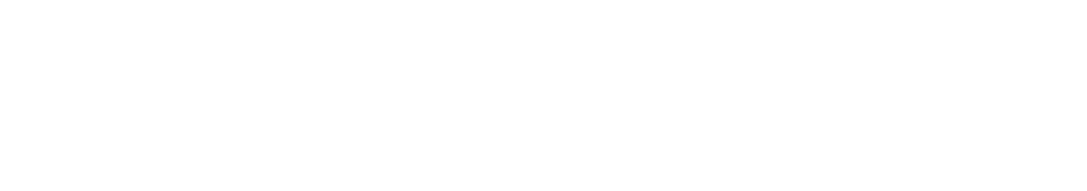
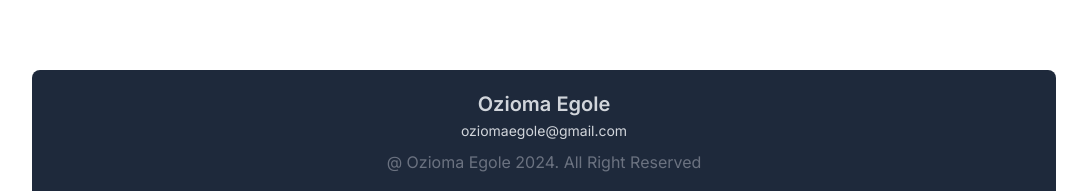
Before and after one commit to Ozioma45/React_Tailwind-Portfolio, a React (Vite) app: page / in a window 1280 px wide. Shown: the part 1810-2001 px from the top of the page, without its empty margins (96-1183 px from the left). Before the commit the page ends 1880 px from the top, so only its background shows below. Built offline with nearby package versions, Linux system fonts and the light colour scheme.

Commit message:
completed the footer section

```diff
--- a/src/App.jsx
+++ b/src/App.jsx
@@ -3,6 +3,7 @@
 import Services from "./component/Services";
 import Works from "./component/Works";
 import About from "./component/About";
+import Footer from "./component/Footer";
 
 const App = () => {
   const [theme, setTheme] = useState(null);
@@ -42,6 +43,7 @@
           <Services />
           <Works />
           <About />
+          <Footer />
         </div>
       </div>
     </>
--- a/src/component/About.jsx
+++ b/src/component/About.jsx
@@ -15,7 +15,7 @@
         <p>
           <a
             href="mailto:oziomajohn53@gmail.com"
-            className="block mt-3 text-md md:text-lg font-regular text-gray-700 dark:text-gray-300 underline hover:text-indigo-500 dark:hover:text-indigo-500">
+            className="block mt-3 text-md md:text-lg  text-gray-700 dark:text-gray-300 underline hover:text-indigo-500 dark:hover:text-indigo-500">
             oziomajohn53@gmail.com
           </a>
         </p>
--- /dev/null
+++ b/src/component/Footer.jsx
@@ -0,0 +1,21 @@
+import React from "react";
+
+const Footer = () => {
+  return (
+    <div className="py-5 bg-slate-800 text-center text-gray-300 rounded-t-lg">
+      <a href="#hero" className="block text-xl md:2xl font-semibold">
+        Ozioma Egole
+      </a>
+      <a
+        href="mailto:oziomajohn53@gmail.com"
+        className=" text-sm md:text-md hover:text-indigo-500">
+        oziomaegole@gmail.com
+      </a>
+      <p className="text-xscfont mt-2 text-gray-500">
+        @ Ozioma Egole {new Date().getFullYear()}. All Right Reserved
+      </p>
+    </div>
+  );
+};
+
+export default Footer;
--- a/src/component/HeroSection.jsx
+++ b/src/component/HeroSection.jsx
@@ -3,6 +3,7 @@
 const HeroSection = () => {
   return (
     <div
+      id="hero"
       className="flex items-center justify-center
     flex-col py-20">
       <div className="text-center">
@@ -14,7 +15,7 @@
           veritatis.
         </p>
         <a
-          href="#"
+          href="#works"
           className="inline-block px-8 py-3 border-transparent text-base font-medium rounded-md text-white md:text-md hover:bg-indigo-700 bg-indigo-600">
           See Works
         </a>
```
